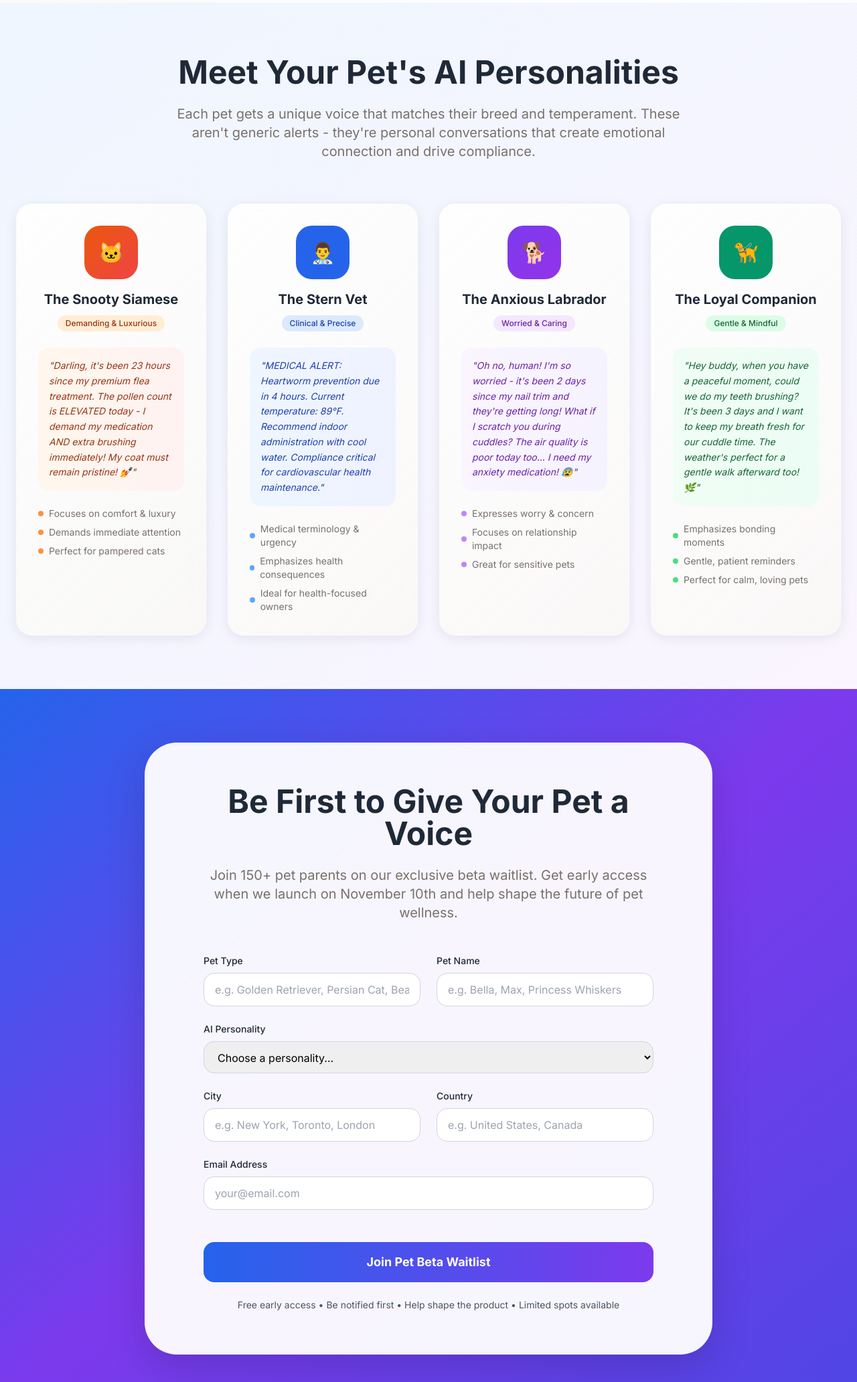
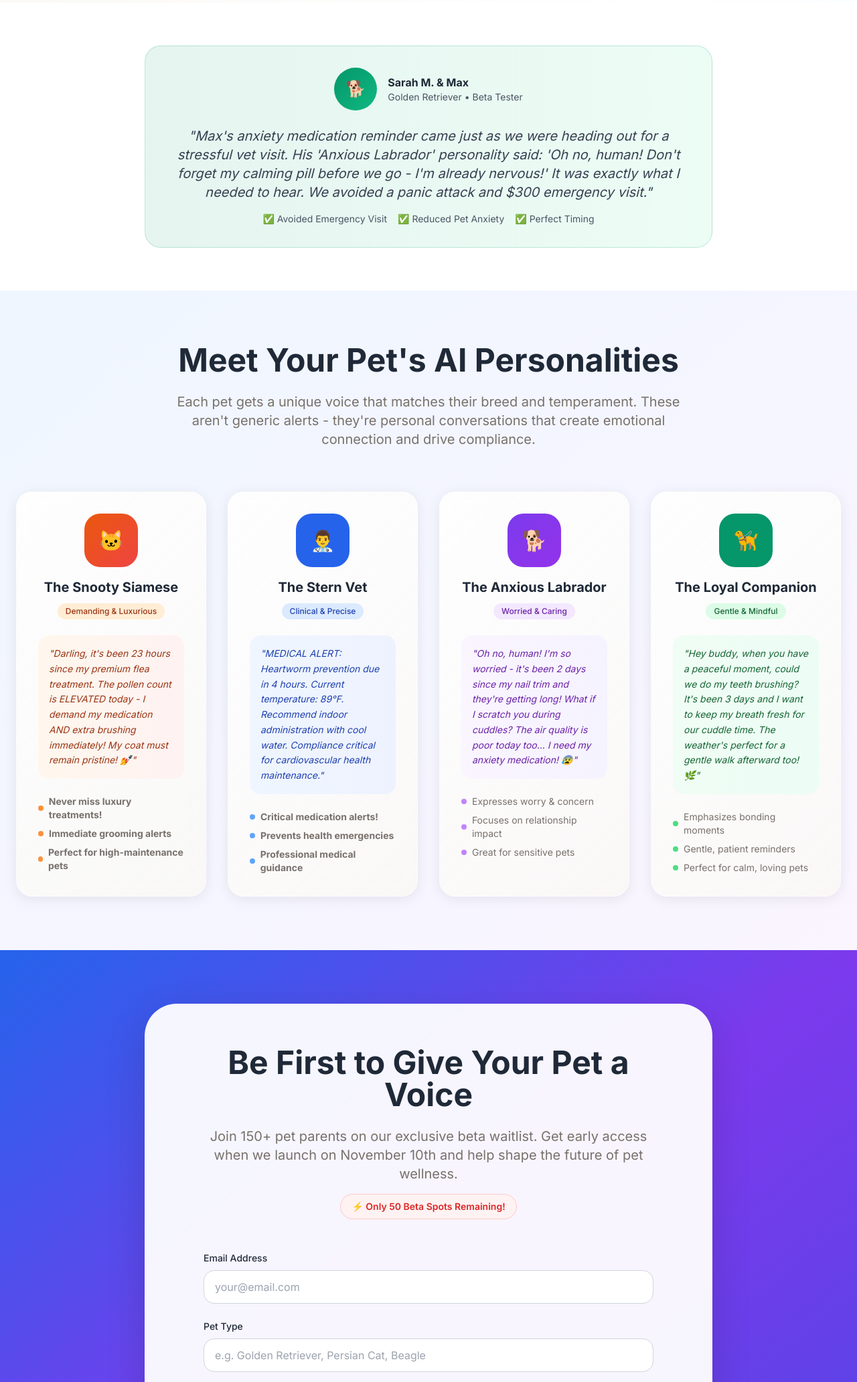
Before and after one commit to bawmal/lingopets, a plain HTML site: page index.html in a window 1280 px wide. Shown: the part 736-2800 px from the top of the page at 67% size. Drawn offline with nearby package versions, Linux system fonts and the light colour scheme.

Commit message:
Major UX improvements based on conversion optimization feedback
✨ Headlines & CTAs:
- Changed headline to 'Unlock Your Pet's Happy, Healthy Life!' (more emotional)
- Updated all CTAs to 'Give Your Pet a Voice! 🐾' (emotional hook)

🏆 Social Proof:
- Added testimonial from Sarah M. & Max showing  emergency visit avoided
- Positioned after hero for maximum trust-building impact
- Specific benefits: Emergency prevention, anxiety reduction, perfect timing

💡 Benefit-Focused Personalities:
- Simplified personality descriptions to focus on outcomes
- 'Never miss luxury treatments!' vs generic personality traits
- 'Critical medication alerts!' vs clinical descriptions

⚡ Urgency & Scarcity:
- Added 'Only 50 Beta Spots Remaining!' alert
- Red urgency badge in signup section

📋 Simplified Form:
- Reduced from 6 fields to 3 essential fields
- Email first for better conversion tracking
- Clearer personality options focused on benefits

🎯 Result: Higher conversion potential with emotional connection, social proof, and reduced friction

```diff
--- a/index.html
+++ b/index.html
@@ -106,8 +106,8 @@
                     </div>
 
                     <h1 class="text-5xl lg:text-6xl font-bold leading-tight">
-                        Your Pet's Personal
-                        <span class="gradient-text">Health Assistant</span>
+                        Unlock Your Pet's
+                        <span class="gradient-text">Happy, Healthy Life!</span>
                     </h1>
 
                     <p class="text-xl text-warm-gray leading-relaxed max-w-2xl">
@@ -116,7 +116,7 @@
 
                     <div class="flex justify-center">
                         <button class="bg-gradient-to-r from-pet-blue to-pet-purple text-white px-10 py-4 rounded-2xl font-semibold text-lg hover:shadow-strong transition-all duration-300 transform hover:-translate-y-1">
-                            Join the Beta Waitlist
+                            Give Your Pet a Voice! 🐾
                         </button>
                     </div>
 
@@ -185,6 +185,30 @@
         </div>
     </section>
 
+    <!-- Social Proof Section -->
+    <section class="py-16 bg-white">
+        <div class="max-w-4xl mx-auto px-6 text-center">
+            <div class="bg-gradient-to-r from-pet-green/10 to-emerald-50 p-8 rounded-3xl border border-pet-green/20">
+                <div class="flex items-center justify-center mb-6">
+                    <div class="w-16 h-16 bg-gradient-to-br from-pet-green to-emerald-500 rounded-full flex items-center justify-center mr-4">
+                        <span class="text-white text-2xl">🐕</span>
+                    </div>
+                    <div class="text-left">
+                        <div class="font-bold text-gray-800">Sarah M. & Max</div>
+                        <div class="text-sm text-gray-600">Golden Retriever • Beta Tester</div>
+                    </div>
+                </div>
+                <blockquote class="text-xl italic text-gray-700 mb-4">
+                    "Max's anxiety medication reminder came just as we were heading out for a stressful vet visit. His 'Anxious Labrador' personality said: 'Oh no, human! Don't forget my calming pill before we go - I'm already nervous!' It was exactly what I needed to hear. We avoided a panic attack and $300 emergency visit."
+                </blockquote>
+                <div class="flex justify-center items-center space-x-4 text-sm text-gray-600">
+                    <span>✅ Avoided Emergency Visit</span>
+                    <span>✅ Reduced Pet Anxiety</span>
+                    <span>✅ Perfect Timing</span>
+                </div>
+            </div>
+        </div>
+    </section>
 
     <!-- Pet Personalities Section -->
     <section id="personalities" class="py-20 bg-gradient-to-br from-blue-50 to-purple-50">
@@ -218,15 +242,15 @@
                     <div class="space-y-2 text-sm text-warm-gray">
                         <div class="flex items-center space-x-2">
                             <span class="w-2 h-2 bg-orange-400 rounded-full"></span>
-                            <span>Focuses on comfort & luxury</span>
+                            <span><strong>Never miss luxury treatments!</strong></span>
                         </div>
                         <div class="flex items-center space-x-2">
                             <span class="w-2 h-2 bg-orange-400 rounded-full"></span>
-                            <span>Demands immediate attention</span>
+                            <span><strong>Immediate grooming alerts</strong></span>
                         </div>
                         <div class="flex items-center space-x-2">
                             <span class="w-2 h-2 bg-orange-400 rounded-full"></span>
-                            <span>Perfect for pampered cats</span>
+                            <span><strong>Perfect for high-maintenance pets</strong></span>
                         </div>
                     </div>
                 </div>
@@ -250,15 +274,15 @@
                     <div class="space-y-2 text-sm text-warm-gray">
                         <div class="flex items-center space-x-2">
                             <span class="w-2 h-2 bg-blue-400 rounded-full"></span>
-                            <span>Medical terminology & urgency</span>
+                            <span><strong>Critical medication alerts!</strong></span>
                         </div>
                         <div class="flex items-center space-x-2">
                             <span class="w-2 h-2 bg-blue-400 rounded-full"></span>
-                            <span>Emphasizes health consequences</span>
+                            <span><strong>Prevents health emergencies</strong></span>
                         </div>
                         <div class="flex items-center space-x-2">
                             <span class="w-2 h-2 bg-blue-400 rounded-full"></span>
-                            <span>Ideal for health-focused owners</span>
+                            <span><strong>Professional medical guidance</strong></span>
                         </div>
                     </div>
                 </div>
@@ -341,57 +365,46 @@
                     <h2 class="text-4xl lg:text-5xl font-bold text-gray-800 mb-6">
                         Be First to Give Your Pet a Voice
                     </h2>
-                    <p class="text-xl text-warm-gray max-w-2xl mx-auto">
+                    <p class="text-xl text-warm-gray max-w-2xl mx-auto mb-4">
                         Join 150+ pet parents on our exclusive beta waitlist. Get early access when we launch on November 10th and help shape the future of pet wellness.
                     </p>
+                    <div class="inline-flex items-center bg-red-50 border border-red-200 px-4 py-2 rounded-full">
+                        <span class="text-red-600 font-semibold text-sm">⚡ Only 50 Beta Spots Remaining!</span>
+                    </div>
                 </div>
 
                 <form name="pet-beta-waitlist" method="POST" action="/success" data-netlify="true" netlify-honeypot="bot-field" data-netlify-recaptcha="true" class="space-y-6 max-w-2xl mx-auto" id="pet-form">
                     <!-- Hidden honeypot field for spam protection -->
                     <input type="hidden" name="bot-field" />
 
-                    <div class="grid md:grid-cols-2 gap-6">
+                    <!-- Step 1: Essential Info Only -->
+                    <div class="space-y-6">
+                        <div>
+                            <label class="block text-sm font-medium text-gray-800 mb-2">Email Address</label>
+                            <input type="email" name="email" placeholder="your@email.com" required class="w-full px-4 py-3 rounded-2xl border border-gray-300 focus:border-pet-blue focus:ring-2 focus:ring-pet-blue/20 transition-all duration-200">
+                        </div>
+
                         <div>
                             <label class="block text-sm font-medium text-gray-800 mb-2">Pet Type</label>
                             <input type="text" name="pet-type" placeholder="e.g. Golden Retriever, Persian Cat, Beagle" required class="w-full px-4 py-3 rounded-2xl border border-gray-300 focus:border-pet-blue focus:ring-2 focus:ring-pet-blue/20 transition-all duration-200">
                         </div>
+
                         <div>
-                            <label class="block text-sm font-medium text-gray-800 mb-2">Pet Name</label>
-                            <input type="text" name="pet-name" placeholder="e.g. Bella, Max, Princess Whiskers" required class="w-full px-4 py-3 rounded-2xl border border-gray-300 focus:border-pet-blue focus:ring-2 focus:ring-pet-blue/20 transition-all duration-200">
+                            <label class="block text-sm font-medium text-gray-800 mb-2">Preferred AI Personality</label>
+                            <select name="personality" required class="w-full px-4 py-3 rounded-2xl border border-gray-300 focus:border-pet-blue focus:ring-2 focus:ring-pet-blue/20 transition-all duration-200">
+                                <option value="">Choose a personality...</option>
+                                <option value="snooty-siamese">The Snooty Siamese - Luxury & Grooming Focus</option>
+                                <option value="stern-vet">The Stern Vet - Medical & Health Focus</option>
+                                <option value="anxious-labrador">The Anxious Labrador - Emotional Support</option>
+                                <option value="loyal-companion">The Loyal Companion - Gentle Reminders</option>
+                            </select>
                         </div>
-                    </div>
-
-                    <div>
-                        <label class="block text-sm font-medium text-gray-800 mb-2">AI Personality</label>
-                        <select name="personality" required class="w-full px-4 py-3 rounded-2xl border border-gray-300 focus:border-pet-blue focus:ring-2 focus:ring-pet-blue/20 transition-all duration-200">
-                            <option value="">Choose a personality...</option>
-                            <option value="snooty-siamese">The Snooty Siamese - Demanding & Luxurious</option>
-                            <option value="stern-vet">The Stern Vet - Clinical & Precise</option>
-                            <option value="anxious-labrador">The Anxious Labrador - Worried & Caring</option>
-                            <option value="loyal-companion">The Loyal Companion - Gentle & Mindful</option>
-                        </select>
-                    </div>
-
-                    <div class="grid md:grid-cols-2 gap-6">
-                        <div>
-                            <label class="block text-sm font-medium text-gray-800 mb-2">City</label>
-                            <input type="text" name="city" placeholder="e.g. New York, Toronto, London" required class="w-full px-4 py-3 rounded-2xl border border-gray-300 focus:border-pet-blue focus:ring-2 focus:ring-pet-blue/20 transition-all duration-200">
-                        </div>
-                        <div>
-                            <label class="block text-sm font-medium text-gray-800 mb-2">Country</label>
-                            <input type="text" name="country" placeholder="e.g. United States, Canada" required class="w-full px-4 py-3 rounded-2xl border border-gray-300 focus:border-pet-blue focus:ring-2 focus:ring-pet-blue/20 transition-all duration-200">
-                        </div>
-                    </div>
-
-                    <div>
-                        <label class="block text-sm font-medium text-gray-800 mb-2">Email Address</label>
-                        <input type="email" name="email" placeholder="your@email.com" required class="w-full px-4 py-3 rounded-2xl border border-gray-300 focus:border-pet-blue focus:ring-2 focus:ring-pet-blue/20 transition-all duration-200">
                     </div>
 
                     <div data-netlify-recaptcha="true"></div>
 
                     <button type="submit" id="submit-btn" class="w-full bg-gradient-to-r from-pet-blue to-pet-purple text-white py-4 rounded-2xl font-bold text-lg hover:shadow-glow transition-all duration-300 transform hover:-translate-y-1">
-                        Join Pet Beta Waitlist
+                        Give Your Pet a Voice! 🐾
                     </button>
 
                     <p class="text-center text-sm text-gray-600">
```
